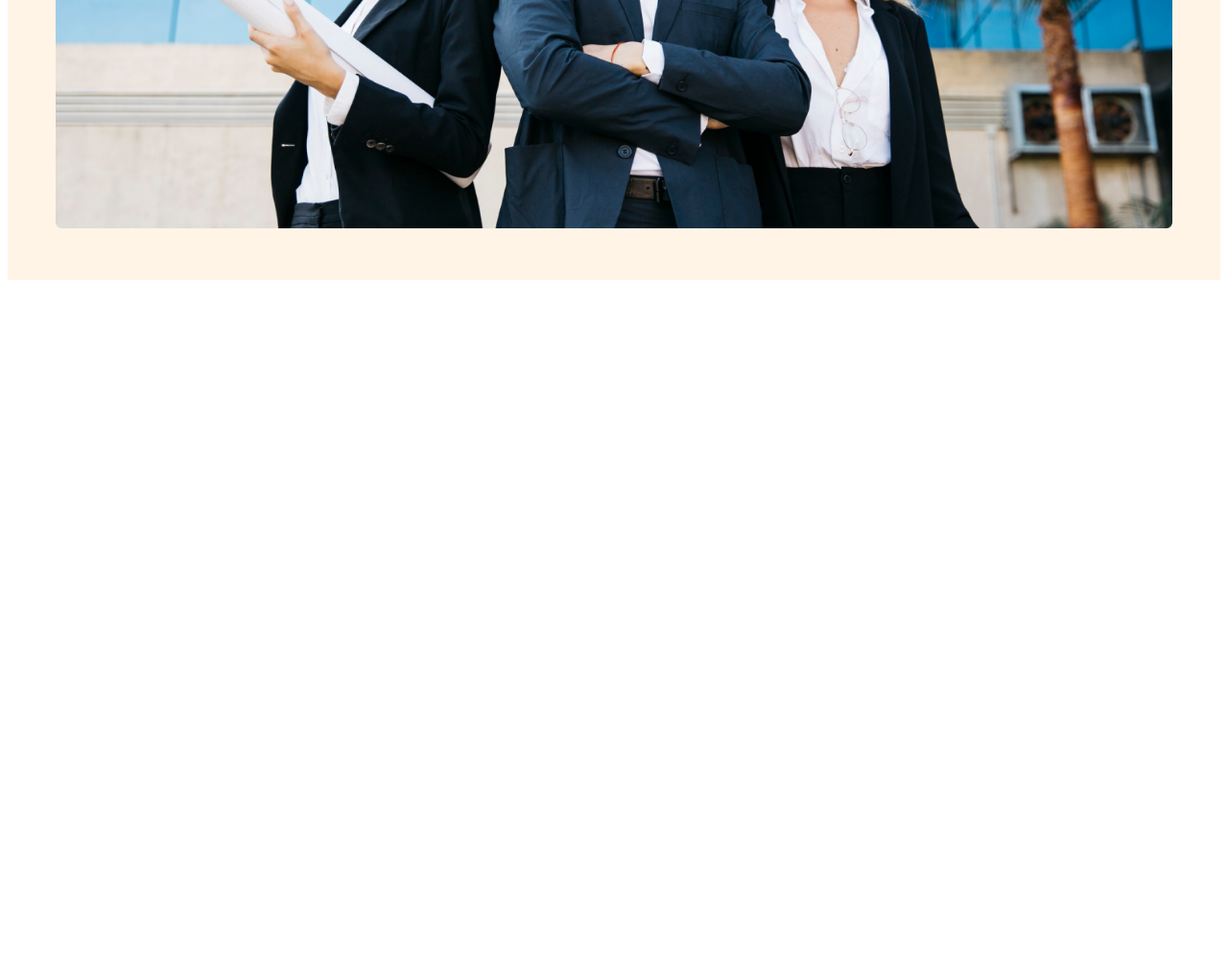
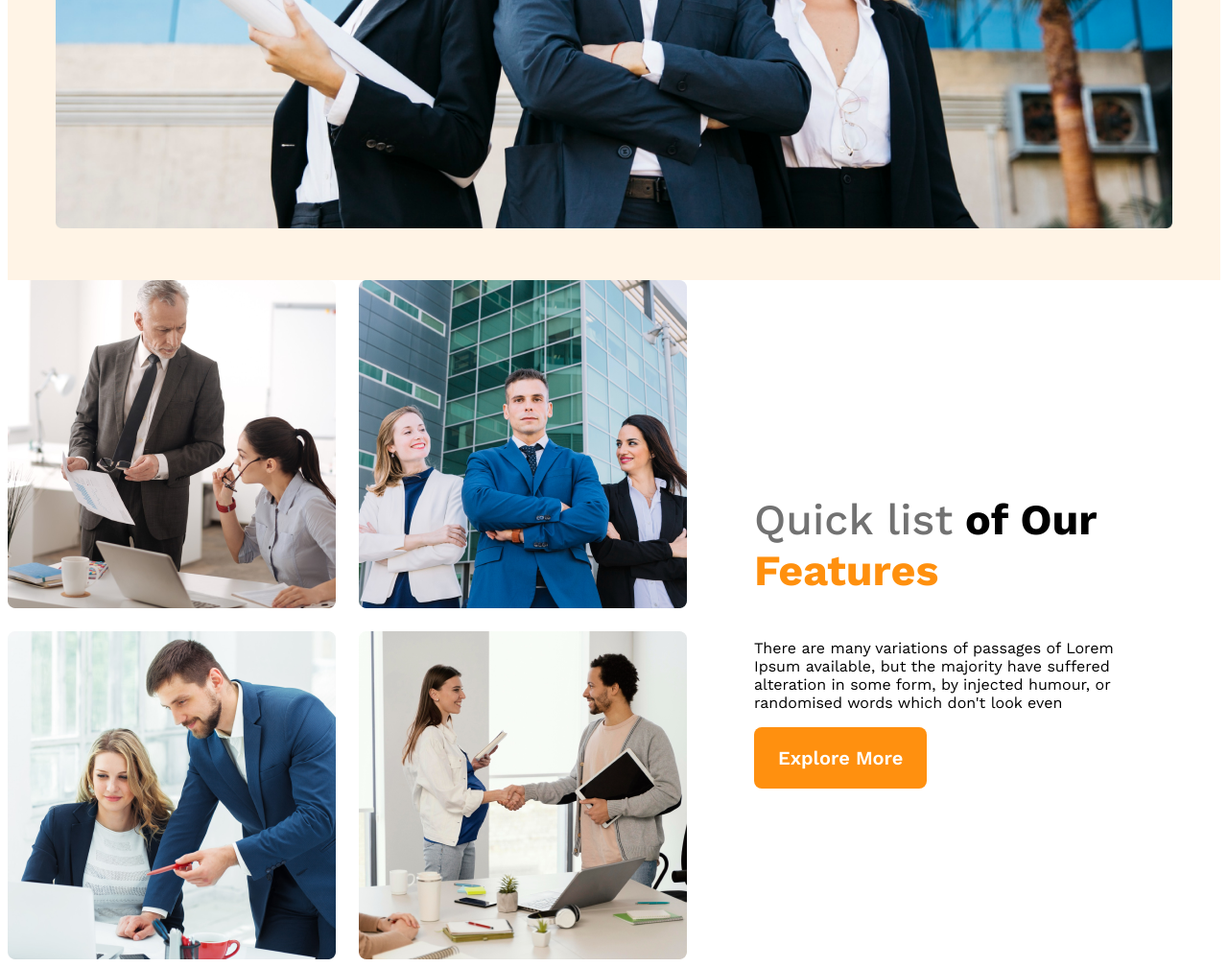
Before and after one commit to THISJAHID/g3-architects-website, a plain HTML site: page index.html in a window 1280 px wide. Shown: the part 904-1912 px from the top of the page at 96% size. Before the commit the page ends 1204 px from the top, so only its background shows below. Drawn offline with nearby package versions, Linux system fonts and the light colour scheme.

Commit message:
features content added

```diff
--- a/index.html
+++ b/index.html
@@ -28,7 +28,24 @@
         </div>
     </header>
     <main>
-
+        <!-- feature sections start -->
+        <section class="teams-container">
+            <div class="teams-img-container">
+                <img src="images/team1.png" alt="">
+                <img src="images/team2.png" alt="">
+                <img src="images/team3.png" alt="">
+                <img src="images/team4.png" alt="">
+            </div>
+            <div class="teams-content">
+                <h3 class="teams-title">
+                    <span class="Quick-list">Quick list</span>
+                    <span class="of Our">of Our</span>
+                    <span class="text-Features">Features</span> </h3>
+                <p class="teams-description">
+                    There are many variations of passages of Lorem Ipsum available, but the majority have suffered alteration in some form, by injected humour, or randomised words which don't look even</p>
+             <button class="btn-primary">Explore More</button>
+            </div>
+        </section>
     </main>
     <footer>
 
--- a/style.css
+++ b/style.css
@@ -89,3 +89,35 @@ margin: 0 auto;
         flex-direction: column;
      }
  }
+ /* teams style */
+ .teams-container{
+    display: flex;
+    align-items: center;
+    gap: 1.5e;
+ }
+ .teams-img-container{
+    display: grid;
+    grid-template-columns: repeat(2, 1fr);
+    gap: 1.5rem;
+ }
+ .teams-content{
+    padding-left: 70px;
+    padding-right: 70px;
+    }
+    .teams-title{
+        font-size: 2.8rem;
+    }
+ .teams-title .Quick-list{
+    color: #727272;
+    font-weight: 500;
+ }
+ .text-Features{
+    color: #ff900e;
+    font-weight: 700;
+ }
+ .
+ .teams-img-container{
+    display: grid;
+    grid-template-columns: repeat(2, 1fr);
+    /* gap: 1.5rem; */
+ }
```
